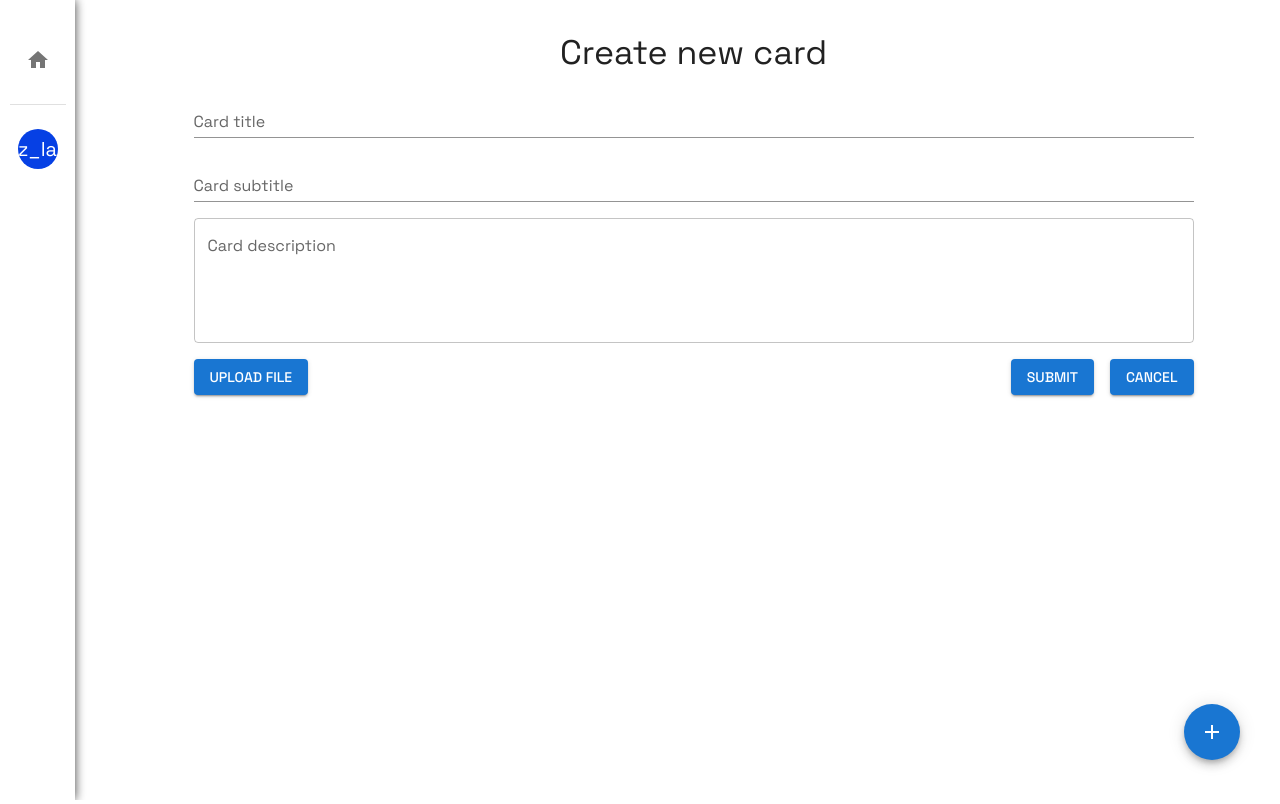
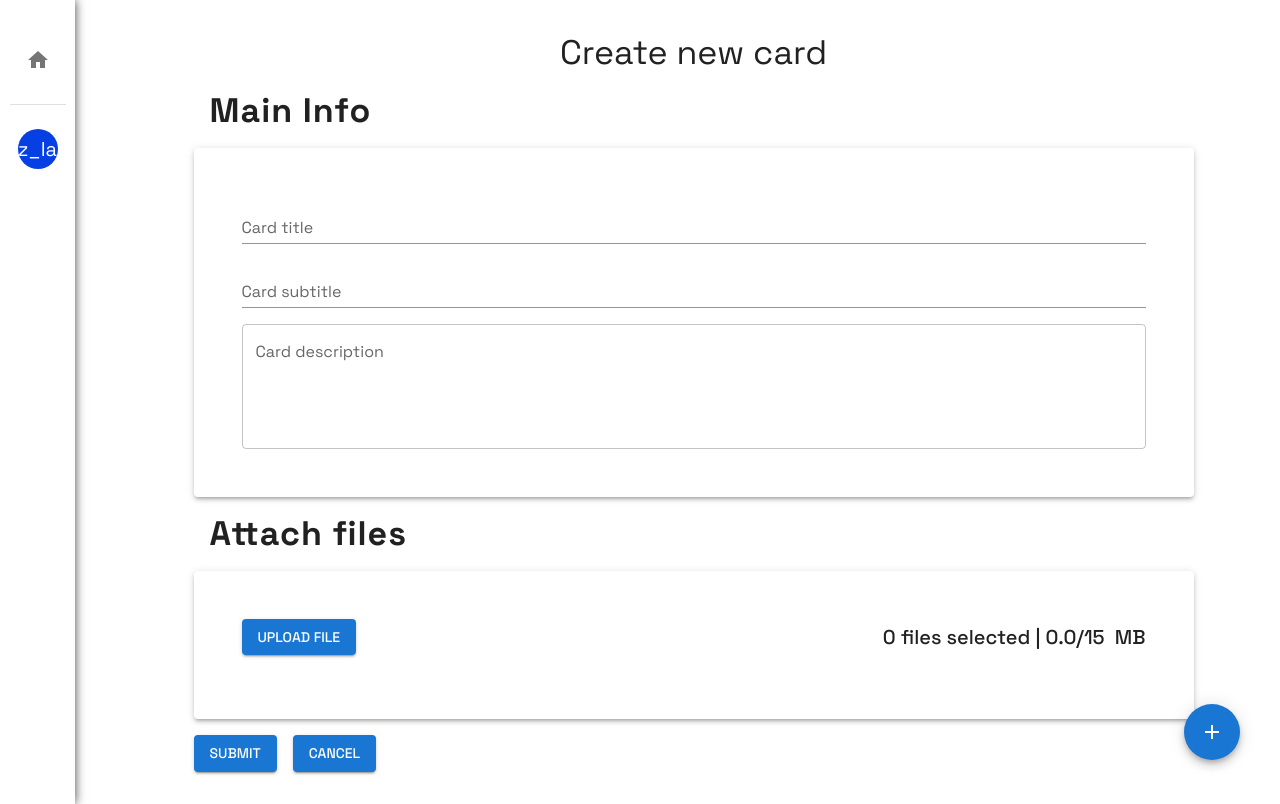
Before and after one commit to CoolfireOD/memora-demo, a React (Vite) app: page /create in a window 1280 px wide. Built offline with nearby package versions, Linux system fonts and the light colour scheme.

Commit message:
feat: add files uploader (#4)

```diff
--- a/package.json
+++ b/package.json
@@ -30,7 +30,9 @@
         "prettier": "^2.8.0",
         "react": "^18.2.0",
         "react-dom": "^18.2.0",
+        "react-file-icon": "^1.3.0",
         "react-hook-form": "^7.40.0",
+        "react-icons": "^4.7.1",
         "react-router-dom": "^6.4.4"
     },
     "devDependencies": {
--- a/src/routes/addDataCard/AddDataCardRoute.tsx
+++ b/src/routes/addDataCard/AddDataCardRoute.tsx
@@ -1,18 +1,32 @@
 import React, { FC } from "react";
-import { TextField, Button, Box, Typography } from "@mui/material";
+import {
+  TextField,
+  Button,
+  Box,
+  Typography,
+  Paper,
+  Stack,
+  LinearProgress,
+  IconButton,
+} from "@mui/material";
 import { useNavigate } from "react-router-dom";
 import { usePostCardMutation } from "./hooks/usePostCardMutation";
 import { useForm, SubmitHandler } from "react-hook-form";
+import { checkType } from "./utils/checkType";
+import { IconContext } from "react-icons/lib";
+import CloseIcon from "@mui/icons-material/Close";
 
 type Inputs = {
   title: string;
   subtitle: string;
   description: string;
-  file: File;
+  files: FileList;
 };
 
 export const AddDataCardRoute: FC = () => {
   const navigate = useNavigate();
+
+  const [files, setFiles] = React.useState<File[]>([]);
 
   const { register, handleSubmit, watch } = useForm<Inputs>();
 
@@ -21,13 +35,11 @@ export const AddDataCardRoute: FC = () => {
   const onSubmit: SubmitHandler<Inputs> = (data) => {
     if (data.description.trim() === "") return;
 
-    console.log(data.file);
-
     postCard({
       title: data.title,
       subtitle: data.subtitle,
       description: data.description,
-      file: data.file,
+      files: data.files,
     });
 
     navigate("/");
@@ -35,6 +47,23 @@ export const AddDataCardRoute: FC = () => {
 
   const handleCancel = () => {
     navigate("/");
+  };
+
+  const handlePick = (e: React.ChangeEvent<HTMLInputElement>) => {
+    if (
+      !e.target.files ||
+      [...files, ...Array.from(e.target.files)].reduce(
+        (acc, file) => acc + file.size,
+        0
+      ) >
+        15 * 1024 ** 2
+    )
+      return;
+    setFiles((prevFiles) => [...prevFiles, ...Array.from(e.target.files!)]);
+  };
+
+  const handleRemove = (index: number) => {
+    setFiles((prevFiles) => prevFiles.filter((_, i) => i !== index));
   };
 
   return (
@@ -55,6 +84,28 @@ export const AddDataCardRoute: FC = () => {
       >
         Create new card
       </Typography>
+      <Typography
+        variant="h4"
+        sx={{
+          fontStyle: "bold",
+          fontWeight: 700,
+          letterSpacing: 1,
+          textIndent: "1rem",
+          alignSelf: "flex-start",
+        }}
+      >
+        Main Info
+      </Typography>
+      <Paper
+        elevation={3}
+        sx={{
+          p: 6,
+          width: "100%",
+          display: "flex",
+          flexDirection: "column",
+          rowGap: 2,
+        }}
+      >
         <TextField
           label="Card title"
           variant="standard"
@@ -81,6 +132,103 @@ export const AddDataCardRoute: FC = () => {
           multiline
           rows={4}
         />
+      </Paper>
+      <Typography
+        variant="h4"
+        sx={{
+          fontStyle: "bold",
+          fontWeight: 700,
+          letterSpacing: 1,
+          textIndent: "1rem",
+          alignSelf: "flex-start",
+        }}
+      >
+        Attach files
+      </Typography>
+      <Paper
+        elevation={3}
+        sx={{
+          p: 6,
+          width: "100%",
+          display: "flex",
+          flexDirection: "column",
+          rowGap: 2,
+        }}
+      >
+        <>
+          <Box
+            sx={{
+              display: "flex",
+              justifyContent: "space-between",
+              alignItems: "center",
+            }}
+          >
+            <Button
+              variant="contained"
+              sx={{ maxWidth: "300px" }}
+              component="label"
+            >
+              Upload File
+              <input
+                type="file"
+                multiple
+                {...register("files")}
+                onChange={handlePick}
+                hidden
+              />
+            </Button>
+            <Typography variant="h6">
+              {files.length} files selected |&nbsp;
+              {(
+                files.reduce((acc, file) => acc + file.size, 0) /
+                1024 ** 2
+              ).toPrecision(2)}
+              /15&nbsp; MB
+            </Typography>
+          </Box>
+          {console.log(files)}
+          <Stack spacing={2}>
+            {files.map((file, index) => (
+              <Box
+                key={Date.now() + index}
+                sx={{
+                  display: "flex",
+                  columnGap: 3,
+                  alignItems: "center",
+                  justifyContent: "space-between",
+                }}
+              >
+                <IconContext.Provider value={{ color: "blue", size: "1.5rem" }}>
+                  {checkType(file.type)}
+                </IconContext.Provider>
+                <Typography
+                  variant="h6"
+                  sx={{
+                    fontWeight: 700,
+                    whiteSpace: "nowrap",
+                    overflow: "hidden",
+                    textOverflow: "ellipsis",
+                    maxWidth: "250px",
+                  }}
+                >
+                  {file.name}
+                </Typography>
+                <LinearProgress
+                  variant="determinate"
+                  value={0}
+                  sx={{ width: "100%", maxWidth: "350px" }}
+                />
+                <Typography variant="h6" sx={{ textIndent: "2rem" }}>
+                  {(file.size / 1024 ** 2).toPrecision(2)} MB
+                </Typography>
+                <IconButton onClick={() => handleRemove(index)}>
+                  <CloseIcon />
+                </IconButton>
+              </Box>
+            ))}
+          </Stack>
+        </>
+      </Paper>
       <Box
         sx={{
           display: "flex",
@@ -90,14 +238,6 @@ export const AddDataCardRoute: FC = () => {
           width: "100%",
         }}
       >
-        <Button
-          variant="contained"
-          sx={{ maxWidth: "300px" }}
-          component="label"
-        >
-          Upload File
-          <input type="file" {...register("file")} hidden />
-        </Button>
         <Box sx={{ display: "flex", columnGap: 2 }}>
           <Button variant="contained" onClick={handleSubmit(onSubmit)}>
             Submit
--- a/src/routes/addDataCard/api.ts
+++ b/src/routes/addDataCard/api.ts
@@ -7,12 +7,12 @@ const url = API_DOMAIN + "/cards";
 export const postCard = async (card: Omit<Card, "id">) => {
   console.log(card);
 
-  console.log(card.file);
+  const formData = new FormData();
+  Array.from(card.files).forEach((file) => {
+    formData.append("files", file);
+  });
 
-  const formData = new FormData();
-  formData.append('file', card.file);
-
-  fetch('./upload', {method: "POST", body: formData })
+  fetch("/public", { method: "POST", body: formData });
 
   const { data } = await post<Card>(url, card);
 
--- /dev/null
+++ b/src/routes/addDataCard/utils/checkType.tsx
@@ -0,0 +1,32 @@
+import {
+  FaRegFileAlt,
+  FaRegFileAudio,
+  FaRegFileImage,
+  FaRegFilePdf,
+  FaRegFilePowerpoint,
+  FaRegFileVideo,
+  FaRegFileWord,
+} from "react-icons/fa";
+
+export const checkType = (type: string) => {
+  console.log(type);
+  if (type.match(/^image\//)) {
+    return <FaRegFileImage />;
+  } else if (type.match(/^audio\//)) {
+    return <FaRegFileAudio />;
+  } else if (type.match(/^video\//)) {
+    return <FaRegFileVideo />;
+  } else if (type === "application/pdf") {
+    return <FaRegFilePdf />;
+  } else if (
+    type.match(
+      /(application\/vnd\.openxmlformats-officedocument\.presentationml\.presentation|application\/vnd\.ms-powerpoint|application\/vnd\.google-apps.presentation)/
+    )
+  ) {
+    return <FaRegFilePowerpoint />;
+  } else if (type.match(/^text\//)) {
+    return <FaRegFileWord />;
+  } else {
+    return <FaRegFileAlt />;
+  }
+};
--- a/src/types.ts
+++ b/src/types.ts
@@ -5,7 +5,7 @@ export type Card = {
   title: string;
   subtitle: string;
   description: string;
-  file: File;
+  files: FileList;
 };
 
 export type Gender = "male" | "female" | "none";
```
Also changed, not shown: 1 other file (tests, documents, lock files or other folders). Lines whose indentation alone changed are shown as unchanged.
